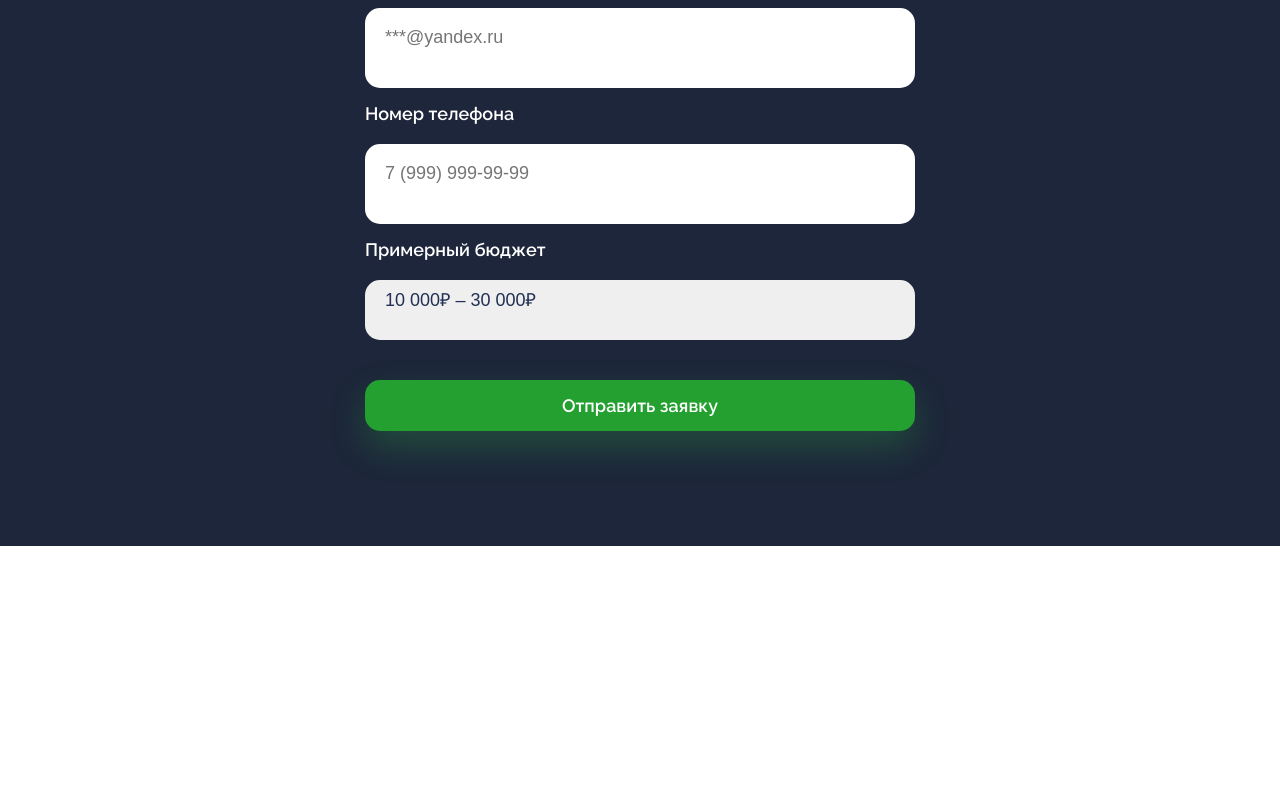
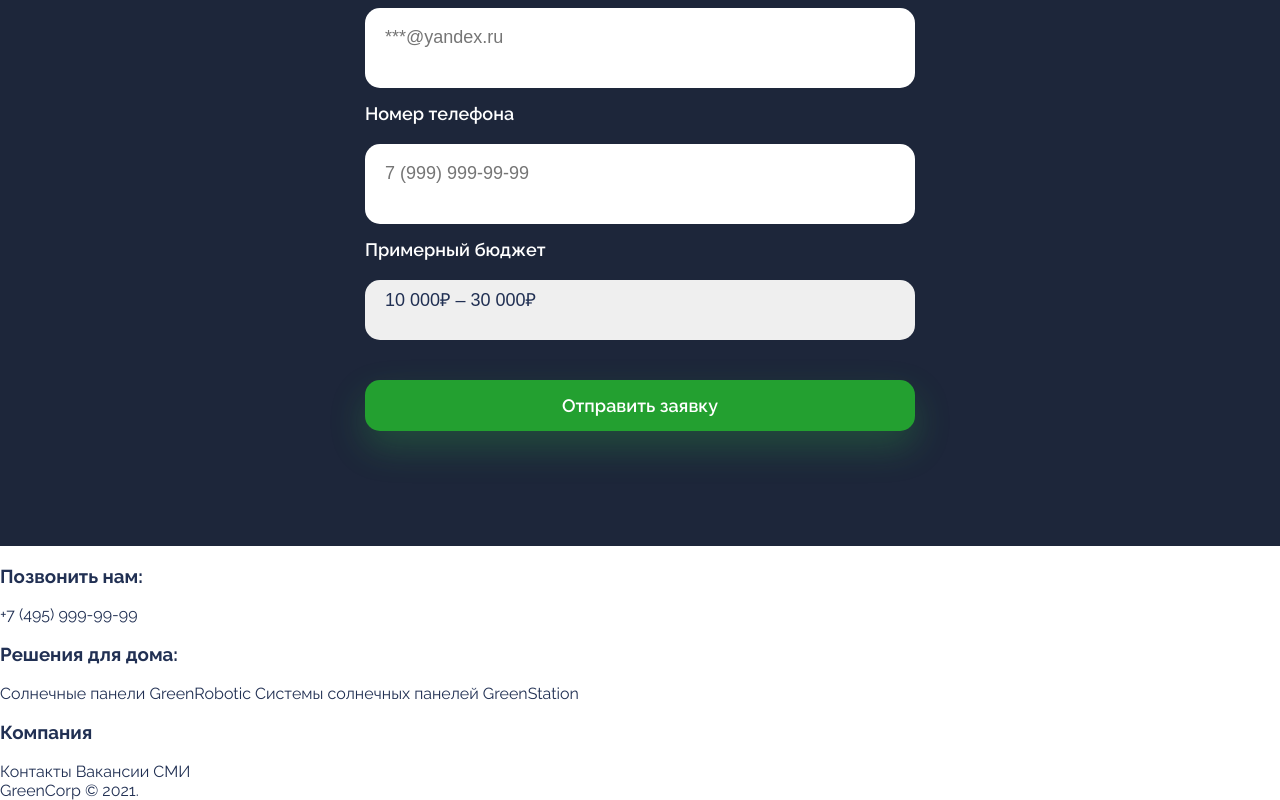
Before and after one commit to itSpecialistMike/sber-frontend-course, a plain HTML site: page index.html in a window 1280 px wide. Shown: the part 1535-2335 px from the top of the page. Before the commit the page ends 2081 px from the top, so only its background shows below. Drawn offline with Linux system fonts and the light colour scheme.

Commit message:
добавил футер index.html

```diff
--- a/index.html
+++ b/index.html
@@ -52,5 +52,33 @@
       </form>
     </div>
   </section>
+  <footer>
+    <div class="footer__container">
+      <div class="footer__group">
+        <h3>Позвонить нам:</h3>
+        <div class="footer__links">
+          <a href="tel:74959999999">+7 (495) 999-99-99</a>
+        </div>
+      </div>
+      <div class="footer__group">
+        <h3>Решения для дома:</h3>
+        <div class="footer__links">
+          <a href="#">Солнечные панели GreenRobotic</a>
+          <a href="#">Системы солнечных панелей GreenStation</a>
+        </div>
+      </div>
+      <div class="footer__group">
+        <h3>Компания</h3>
+        <div class="footer__links">
+          <a href="#">Контакты</a>
+          <a href="#">Вакансии</a>
+          <a href="#">СМИ</a>
+        </div>
+      </div>
+    </div>
+    <div class="footer__copyright">
+      GreenCorp © 2021.
+    </div>
+ </footer>
 </body>
 </html>
```
